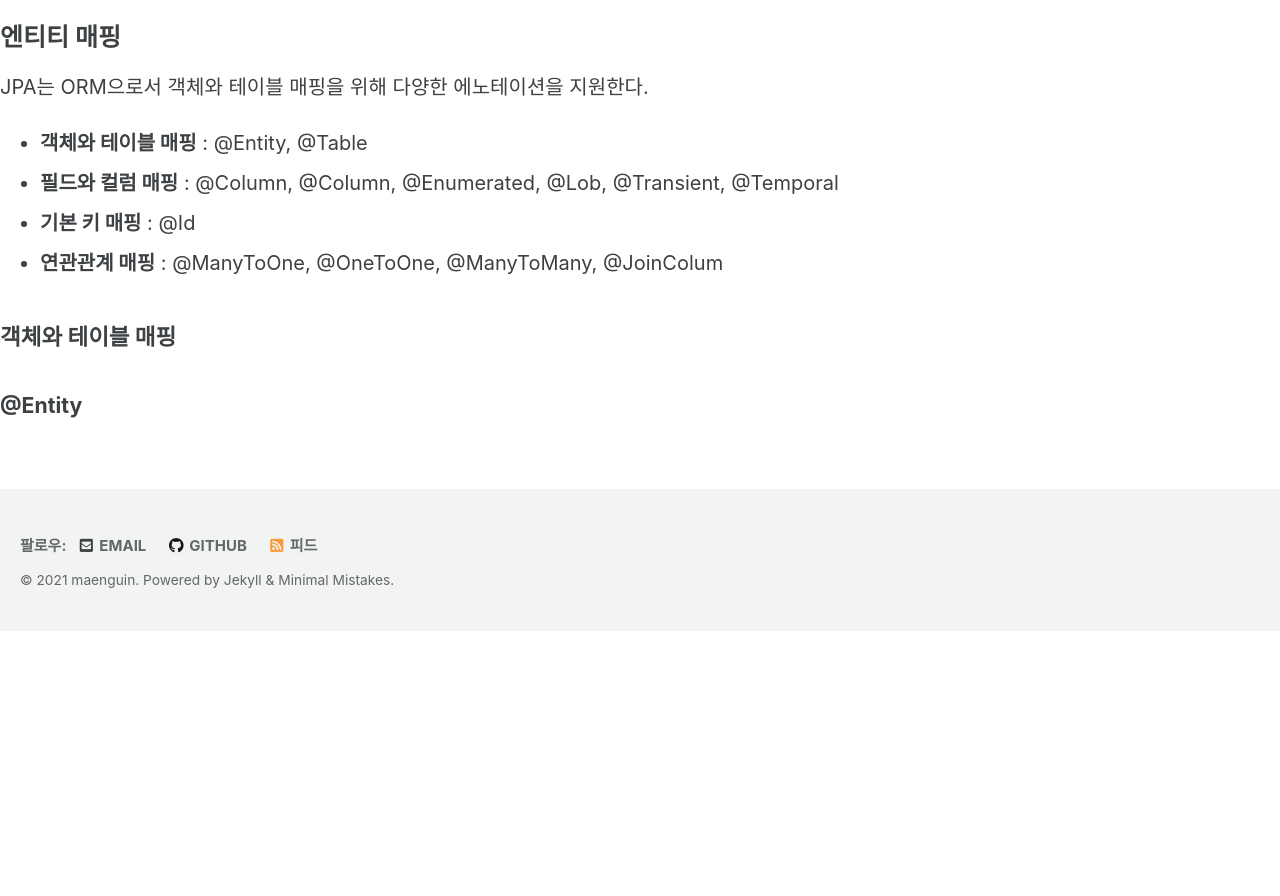
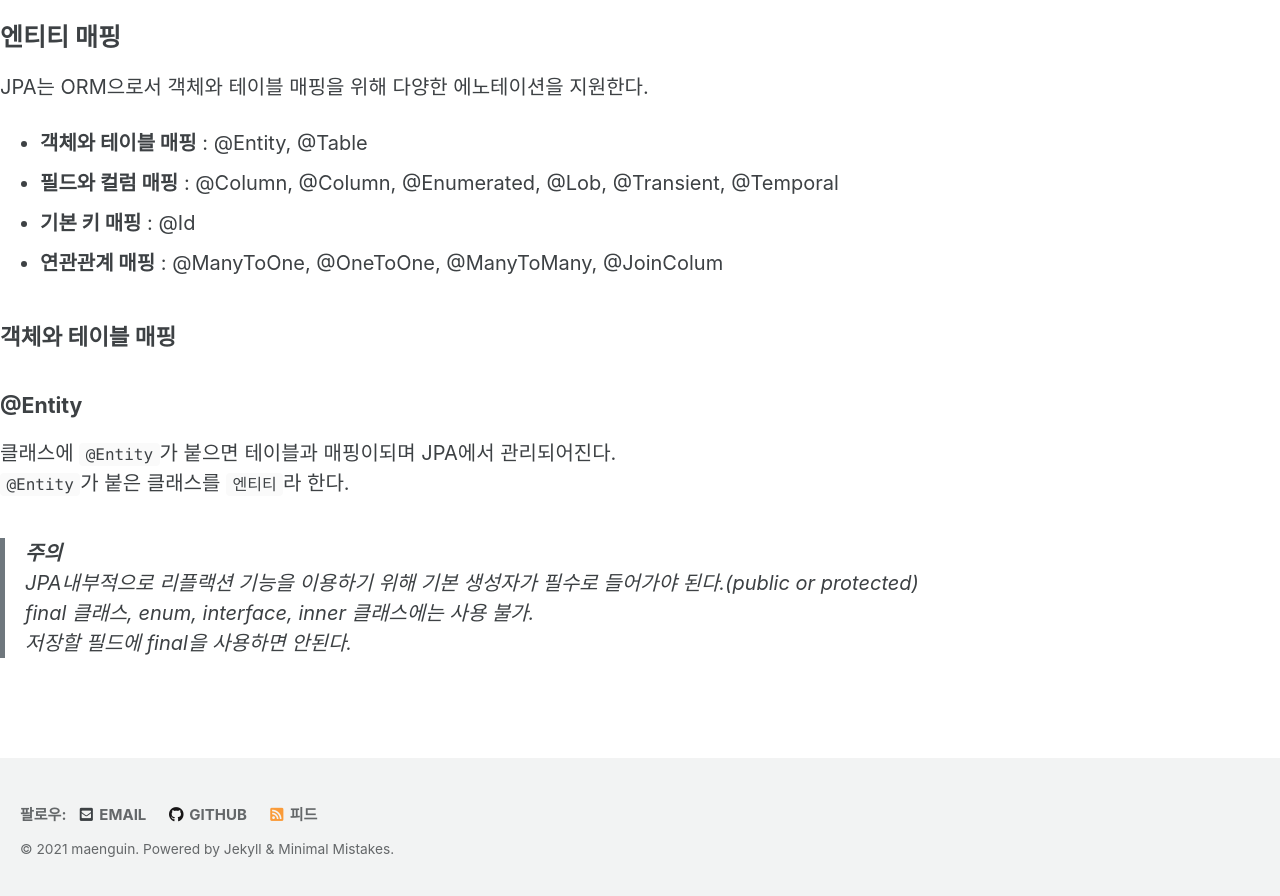
Before and after one commit to maenguin/maenguin.github.io, a Jekyll site: the page built from private/2020-12-31-jpa-basic.md, in a window 1280 px wide and 900 px high, scrolled down 7037 px. Shown: the top 896 px of the window. Built offline with Jekyll 4.4.1, drawn with Linux system fonts in a browser that asks for light colours; cached includes are drawn as plain includes; our own code applies the rules of GitHub Pages for plain Markdown files; before the commit the page ends 7668 px from its top, so only the background shows below that.

Commit message:
Update 2020-12-31-jpa-basic.md

```diff
--- a/private/2020-12-31-jpa-basic.md
+++ b/private/2020-12-31-jpa-basic.md
@@ -242,3 +242,9 @@ JPA는 ORM으로서 객체와 테이블 매핑을 위해 다양한 에노테이
 ### 객체와 테이블 매핑
 
 #### @Entity
+클래스에 `@Entity`가 붙으면 테이블과 매핑이되며 JPA에서 관리되어진다.
+`@Entity`가 붙은 클래스를 `엔티티`라 한다.
+> **주의**
+JPA내부적으로 리플랙션 기능을 이용하기 위해 기본 생성자가 필수로 들어가야 된다.(public or protected)
+final 클래스, enum, interface, inner 클래스에는 사용 불가.
+저장할 필드에 final을 사용하면 안된다.
```
